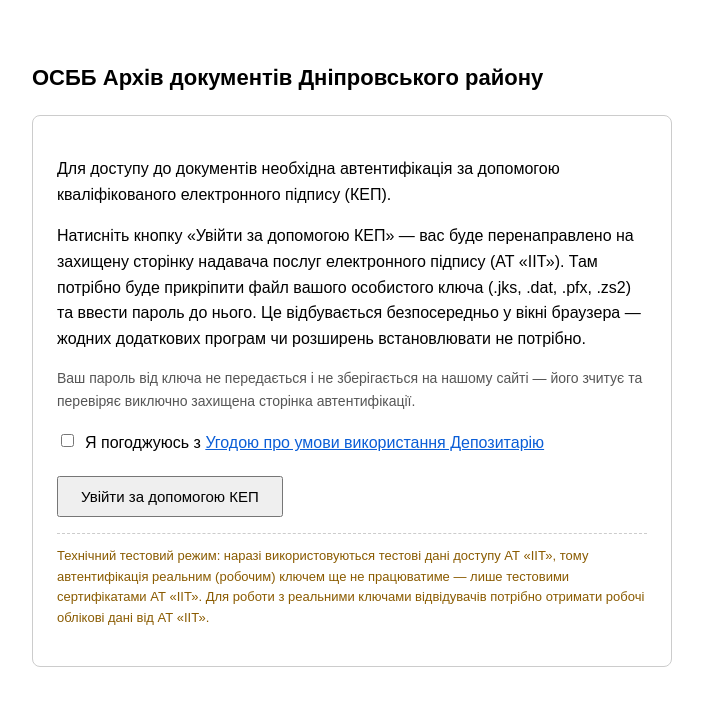
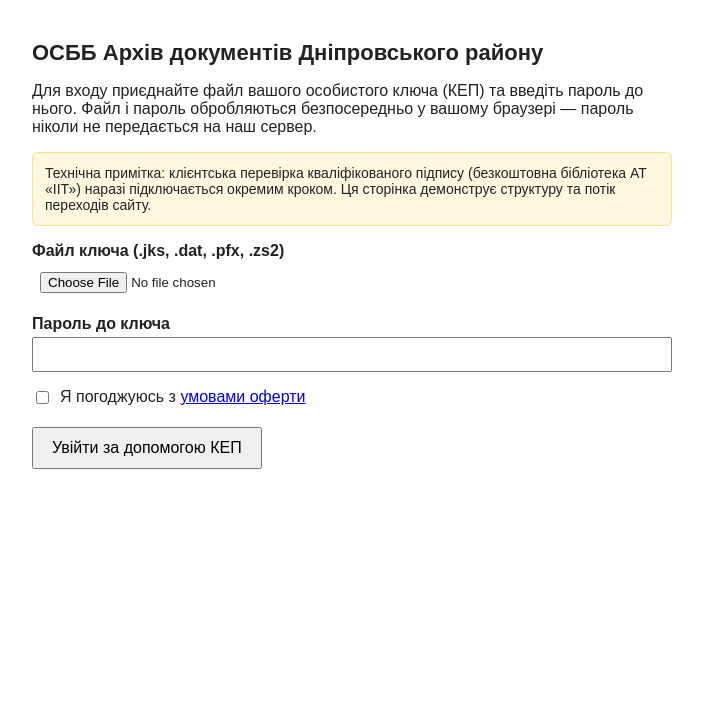
Before and after one commit to Silverlawyer/osbb-signature-validator, a Flask app: page / in a window 1280 px wide. Shown: the top 706 px of the page, without its empty margins (288-991 px from the left). Run offline with Flask 3, Linux system fonts and the light colour scheme.

Commit message:
Update index.html

```diff
--- a/templates/index.html
+++ b/templates/index.html
@@ -1,47 +1,64 @@
-<!DOCTYPE html>
+<!doctype html>
 <html lang="uk">
 <head>
-<meta charset="UTF-8">
-<title>ОСББ Архів</title>
+<meta charset="utf-8">
+<title>ОСББ Архів документів — Вхід</title>
 <style>
-body{font-family:Arial,sans-serif;max-width:640px;margin:60px auto;padding:0 20px;line-height:1.6;}
-h1{font-size:22px;}
-.box{border:1px solid #ccc;border-radius:8px;padding:24px;margin-top:20px;}
-.agree{display:flex;align-items:flex-start;gap:8px;margin-top:18px;}
-.agree input{margin-top:4px;}
-button{margin-top:20px;padding:10px 22px;font-size:15px;cursor:pointer;}
-.note{color:#555;font-size:14px;margin-top:10px;}
-.warn{color:#8a5b00;font-size:13px;margin-top:16px;border-top:1px dashed #ccc;padding-top:12px;}
-a{color:#0b5ed7;}
+  body { font-family: Arial, Helvetica, sans-serif; max-width: 640px; margin: 40px auto; padding: 0 20px; color: #222; }
+  h1 { font-size: 22px; }
+  .note { background: #fff8e1; border: 1px solid #ffe082; padding: 12px; border-radius: 6px; font-size: 14px; margin: 16px 0; }
+  label { display: block; margin-top: 14px; font-weight: bold; }
+  input[type=file], input[type=password] { width: 100%; padding: 8px; margin-top: 4px; box-sizing: border-box; }
+  button { margin-top: 20px; padding: 10px 18px; font-size: 16px; cursor: pointer; }
+  .checkbox-row { margin-top: 16px; font-weight: normal; display: flex; align-items: flex-start; gap: 8px; }
 </style>
 </head>
 <body>
 <h1>ОСББ Архів документів Дніпровського району</h1>
+<p>Для входу приєднайте файл вашого особистого ключа (КЕП) та введіть пароль до нього. Файл і пароль обробляються безпосередньо у вашому браузері — пароль ніколи не передається на наш сервер.</p>
 
-{% if visitor %}
-<div class="box">
-<p>Вітаємо, <strong>{{ visitor.full_name }}</strong>!</p>
-<p class="note">РНОКПП/ЄДРПОУ: {{ visitor.drfo_code or visitor.edrpou_code }}</p>
-<p>Ви успішно увійшли за допомогою кваліфікованого електронного підпису. Каталог будинків та документів буде доданий на наступному етапі.</p>
-<form method="post" action="/logout">
-<button type="submit">Вийти</button>
+<div class="note">
+  Технічна примітка: клієнтська перевірка кваліфікованого підпису (безкоштовна бібліотека АТ «ІІТ») наразі підключається окремим кроком. Ця сторінка демонструє структуру та потік переходів сайту.
+</div>
+
+{% with messages = get_flashed_messages() %}
+  {% if messages %}
+    <div class="note">{{ messages[0] }}</div>
+  {% endif %}
+{% endwith %}
+
+<form id="login-form">
+  <label for="keyfile">Файл ключа (.jks, .dat, .pfx, .zs2)</label>
+  <input type="file" id="keyfile" accept=".jks,.dat,.pfx,.zs2">
+
+  <label for="keypass">Пароль до ключа</label>
+  <input type="password" id="keypass" autocomplete="off">
+
+  <div class="checkbox-row">
+    <input type="checkbox" id="agree" required>
+    <label for="agree" style="font-weight:normal;margin:0;">
+      Я погоджуюсь з <a href="{{ url_for('terms') }}" target="_blank">умовами оферти</a>
+    </label>
+  </div>
+
+  <button type="submit">Увійти за допомогою КЕП</button>
 </form>
-</div>
-{% else %}
-<div class="box">
-<p>Для доступу до документів необхідна автентифікація за допомогою кваліфікованого електронного підпису (КЕП).</p>
-<p>Натисніть кнопку «Увійти за допомогою КЕП» — вас буде перенаправлено на захищену сторінку надавача послуг електронного підпису (АТ «ІІТ»). Там потрібно буде прикріпити файл вашого особистого ключа (.jks, .dat, .pfx, .zs2) та ввести пароль до нього. Це відбувається безпосередньо у вікні браузера — жодних додаткових програм чи розширень встановлювати не потрібно.</p>
-<p class="note">Ваш пароль від ключа не передається і не зберігається на нашому сайті — його зчитує та перевіряє виключно захищена сторінка автентифікації.</p>
-<form method="post" action="/login-start">
-<div class="agree">
-<input type="checkbox" id="agree" name="agree" required>
-<label for="agree">Я погоджуюсь з <a href="/terms" target="_blank">Угодою про умови використання Депозитарію</a></label>
-</div>
-<button type="submit">Увійти за допомогою КЕП</button>
-</form>
-<p class="warn">Технічний тестовий режим: наразі використовуються тестові дані доступу АТ «ІІТ», тому автентифікація реальним (робочим) ключем ще не працюватиме — лише тестовими сертифікатами АТ «ІІТ». Для роботи з реальними ключами відвідувачів потрібно отримати робочі облікові дані від АТ «ІІТ».</p>
-</div>
-{% endif %}
 
+<script>
+document.getElementById('login-form').addEventListener('submit', function (e) {
+  e.preventDefault();
+  if (!document.getElementById('agree').checked) {
+    alert('Потрібно погодитися з умовами оферти.');
+    return;
+  }
+  // ВАЖЛИВО: пароль (keypass) та файл ключа НІКОЛИ не входять у цей запит.
+  // Реальна клієнтська перевірка підпису буде підключена окремим кроком.
+  fetch("{{ url_for('login') }}", {
+    method: 'POST',
+    headers: { 'Content-Type': 'application/x-www-form-urlencoded' },
+    body: 'agree=1'
+  }).then(function (r) { window.location = r.url; });
+});
+</script>
 </body>
 </html>
```
